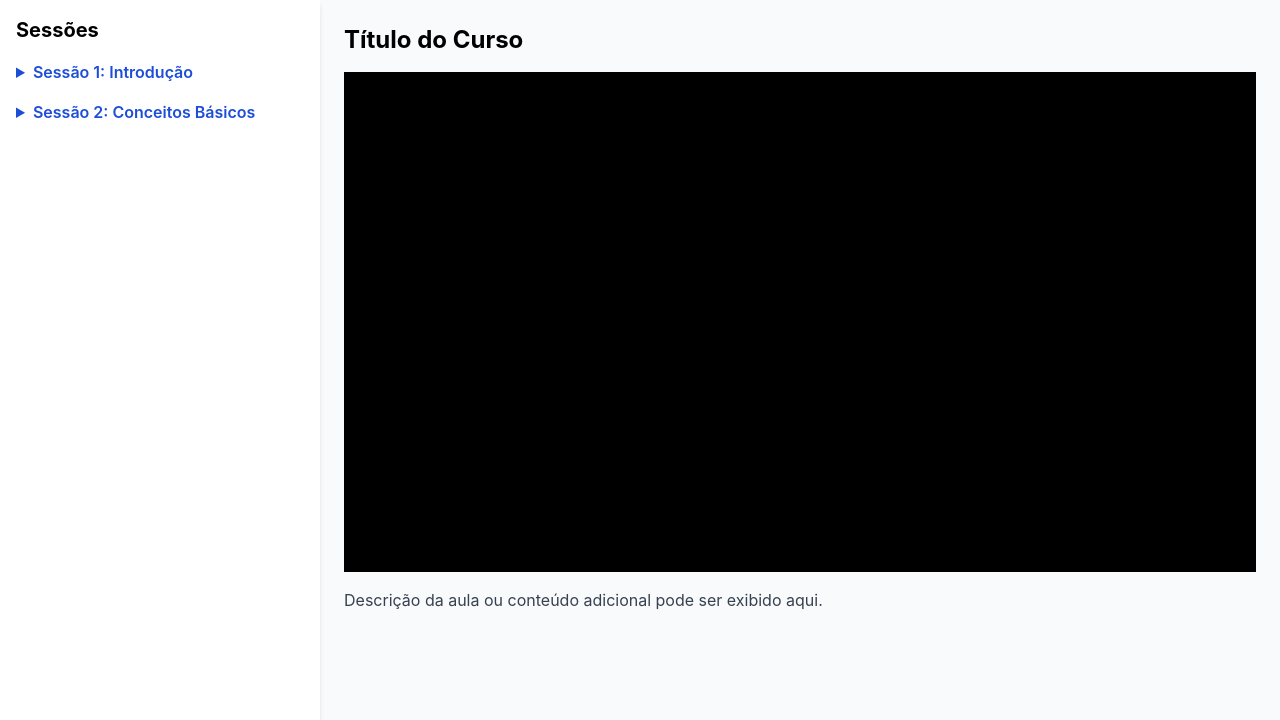
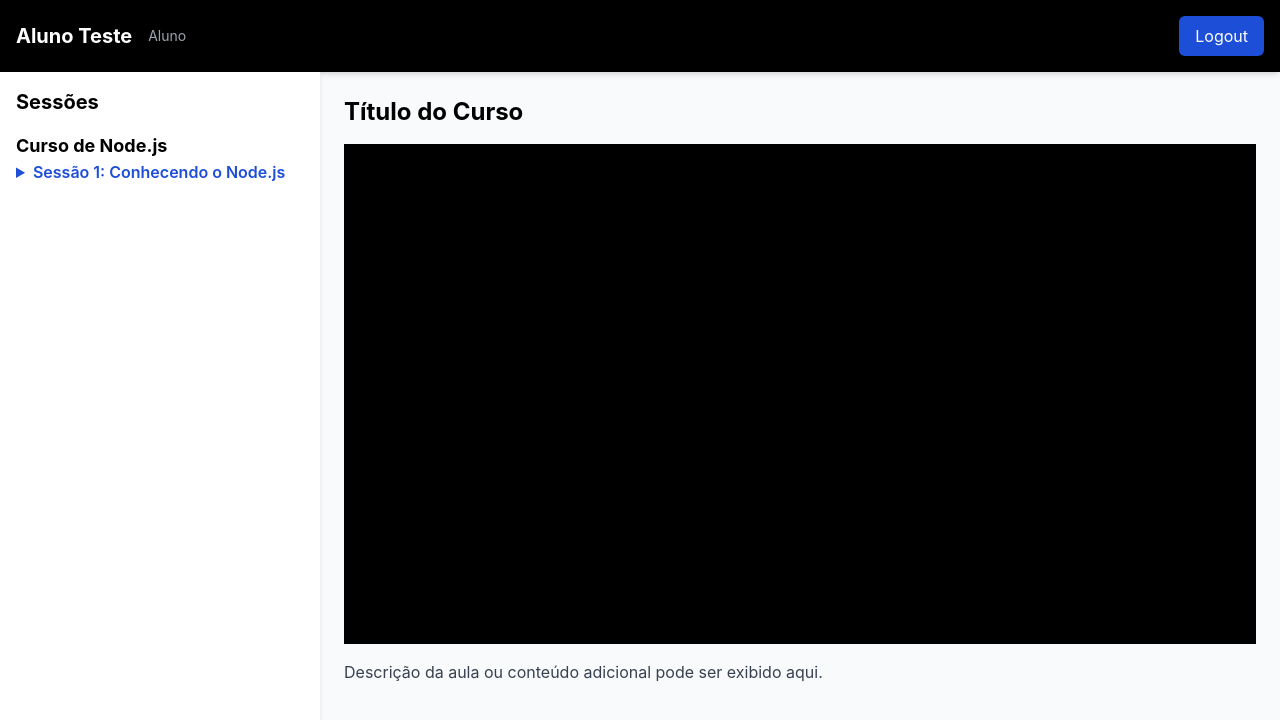
Before and after one commit to daniloagostinho/front-end-minha-plataforma, a React (Create React App) app: page /dashboard in a window 1280 px wide. Shown: the top 720 px of the page. Built offline with nearby package versions, Linux system fonts and the light colour scheme.

Commit message:
refatorando menu lateral esquerdo

```diff
--- a/package.json
+++ b/package.json
@@ -9,6 +9,7 @@
     "axios": "^1.7.7",
     "react": "^18.3.1",
     "react-dom": "^18.3.1",
+    "react-icons": "^5.3.0",
     "react-player": "^2.16.0",
     "react-router-dom": "^6.28.0",
     "react-scripts": "5.0.1",
--- a/src/context/AuthContext.js
+++ b/src/context/AuthContext.js
@@ -1,10 +1,16 @@
 // src/context/AuthContext.js
 import React, { createContext, useState } from 'react';
 
+// Criar o contexto de autenticação
 export const AuthContext = createContext();
 
 export const AuthProvider = ({ children }) => {
-  const [user, setUser] = useState(null);
+  // Simular um usuário logado com cursos específicos
+  const [user, setUser] = useState({
+    id: 1,
+    name: 'Aluno Teste',
+    enrolledCourses: [1], // IDs dos cursos que o aluno está matriculado
+  });
 
   return (
     <AuthContext.Provider value={{ user, setUser }}>
--- a/src/pages/Dashboard.js
+++ b/src/pages/Dashboard.js
@@ -1,49 +1,95 @@
 // src/pages/Dashboard.js
-import React, { useState } from 'react';
+import React, { useContext, useState, useEffect } from 'react';
 import ReactPlayer from 'react-player';
+import { AuthContext } from '../context/AuthContext';
+import { FaArrowRight } from 'react-icons/fa'; // Importar ícone de seta
 
-const Dashboard = () => {
-    const [selectedVideo, setSelectedVideo] = useState('https://www.youtube.com/watch?v=S7eQecVPt38');
-
-    // Dados simulados para sessões e aulas
-    const sessions = [
+const courses = [
   {
-            title: 'Sessão 1: Introdução',
+    id: 1,
+    title: 'Curso de Node.js',
+    sessions: [
+      {
+        title: 'Sessão 1: Conhecendo o Node.js',
         lessons: [
-                { title: 'Aula 1: Bem-vindo ao Curso', url: 'https://www.youtube.com/watch?v=S7eQecVPt38' },
+          { title: 'Aula 1: Bem-vindo ao Curso', url: 'https://youtu.be/dG12jGHc7jI' },
           { title: 'Aula 2: Visão Geral do Curso', url: 'https://www.youtube.com/watch?v=S7eQecVPt38' },
         ],
       },
+    ],
+  },
   {
-            title: 'Sessão 2: Conceitos Básicos',
+    id: 2,
+    title: 'Curso Avançado',
+    sessions: [
+      {
+        title: 'Sessão 1: Avançado',
         lessons: [
-                { title: 'Aula 1: Conceito A', url: 'https://www.youtube.com/watch?v=S7eQecVPt38' },
-                { title: 'Aula 2: Conceito B', url: 'https://www.youtube.com/watch?v=S7eQecVPt38' },
+          { title: 'Aula 1: Conceito Avançado A', url: 'https://www.youtube.com/watch?v=S7eQecVPt38' },
+          { title: 'Aula 2: Conceito Avançado B', url: 'https://www.youtube.com/watch?v=S7eQecVPt38' },
+        ],
+      },
     ],
   },
 ];
 
+const Dashboard = () => {
+  const { user } = useContext(AuthContext);
+  const [selectedVideo, setSelectedVideo] = useState('');
+  const [userCourses, setUserCourses] = useState([]);
+
+  useEffect(() => {
+    const enrolledCourses = courses.filter(course => user.enrolledCourses.includes(course.id));
+    setUserCourses(enrolledCourses);
+
+    if (enrolledCourses.length > 0 && enrolledCourses[0].sessions.length > 0) {
+      setSelectedVideo(enrolledCourses[0].sessions[0].lessons[0].url);
+    }
+  }, [user]);
+
   return (
-        <div className="flex min-h-screen bg-background">
+    <div className="flex flex-col min-h-screen bg-background">
+      {/* Cabeçalho com Fundo Preto */}
+      <header className="bg-black shadow-md p-4 flex justify-between items-center">
+        <div className="flex items-center space-x-4">
+          <div className="text-xl font-bold text-white">{user.name}</div>
+          <span className="text-sm text-gray-400">Aluno</span>
+        </div>
+        <button className="bg-primary text-white px-4 py-2 rounded-md hover:bg-blue-700 transition duration-200">
+          Logout
+        </button>
+      </header>
+
+      <div className="flex flex-1">
         {/* Barra Lateral */}
         <aside className="w-1/4 bg-white shadow-md p-4">
           <h2 className="text-xl font-bold mb-4">Sessões</h2>
-                {sessions.map((session, index) => (
+          {userCourses.map((course, index) => (
             <div key={index} className="mb-4">
-                        <details className="mb-2">
+              <h3 className="text-lg font-bold">{course.title}</h3>
+              {course.sessions.map((session, sessionIndex) => (
+                <details key={sessionIndex} className="mb-2">
                   <summary className="cursor-pointer font-semibold text-primary">{session.title}</summary>
                   <ul className="ml-4 mt-2 space-y-2">
-                                {session.lessons.map((lesson, lessonIndex) => (
+                    {session.lessons.map((lesson, lessonIndex) => {
+                      const isActive = lesson.url === selectedVideo; // Verificar se a aula é a ativa
+
+                      return (
                         <li
                           key={lessonIndex}
-                                        className="cursor-pointer text-neutral hover:text-primary"
+                          className={`cursor-pointer text-neutral hover:text-primary flex items-center ${
+                            isActive ? 'text-primary font-semibold' : ''
+                          }`}
                           onClick={() => setSelectedVideo(lesson.url)}
                         >
+                          {isActive && <FaArrowRight className="mr-2" />} {/* Ícone de seta para a aula ativa */}
                           {lesson.title}
                         </li>
-                                ))}
+                      );
+                    })}
                   </ul>
                 </details>
+              ))}
             </div>
           ))}
         </aside>
@@ -54,11 +100,9 @@ const Dashboard = () => {
           <div className="w-full h-[500px] bg-black mb-4">
             <ReactPlayer url={selectedVideo} controls width="100%" height="100%" />
           </div>
-
-                <p className="text-gray-700">
-                    Descrição da aula ou conteúdo adicional pode ser exibido aqui.
-                </p>
+          <p className="text-gray-700">Descrição da aula ou conteúdo adicional pode ser exibido aqui.</p>
         </main>
+      </div>
     </div>
   );
 };
```
Also changed, not shown: 1 other file (tests, documents, lock files or other folders). Lines whose indentation alone changed are shown as unchanged.
